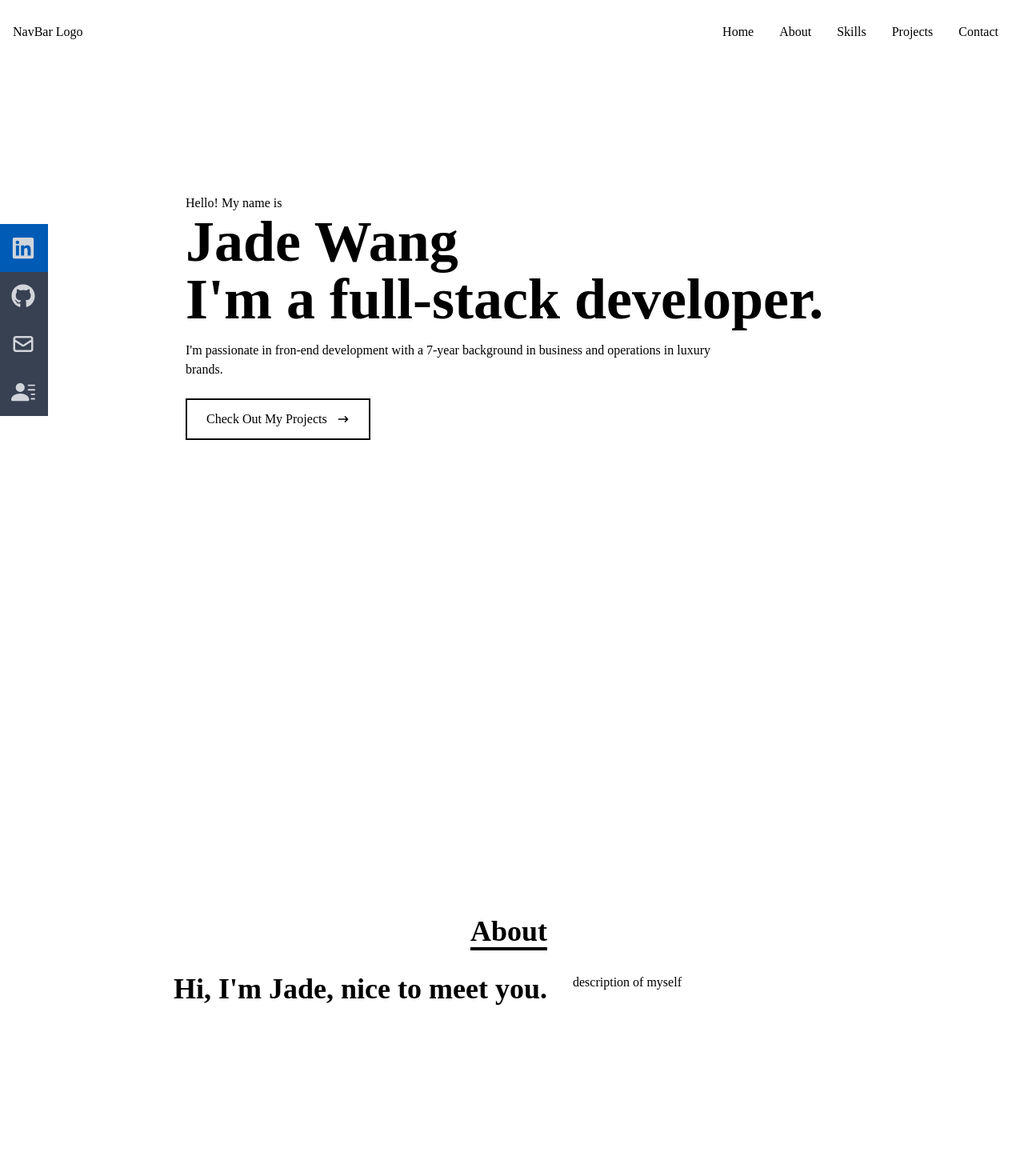
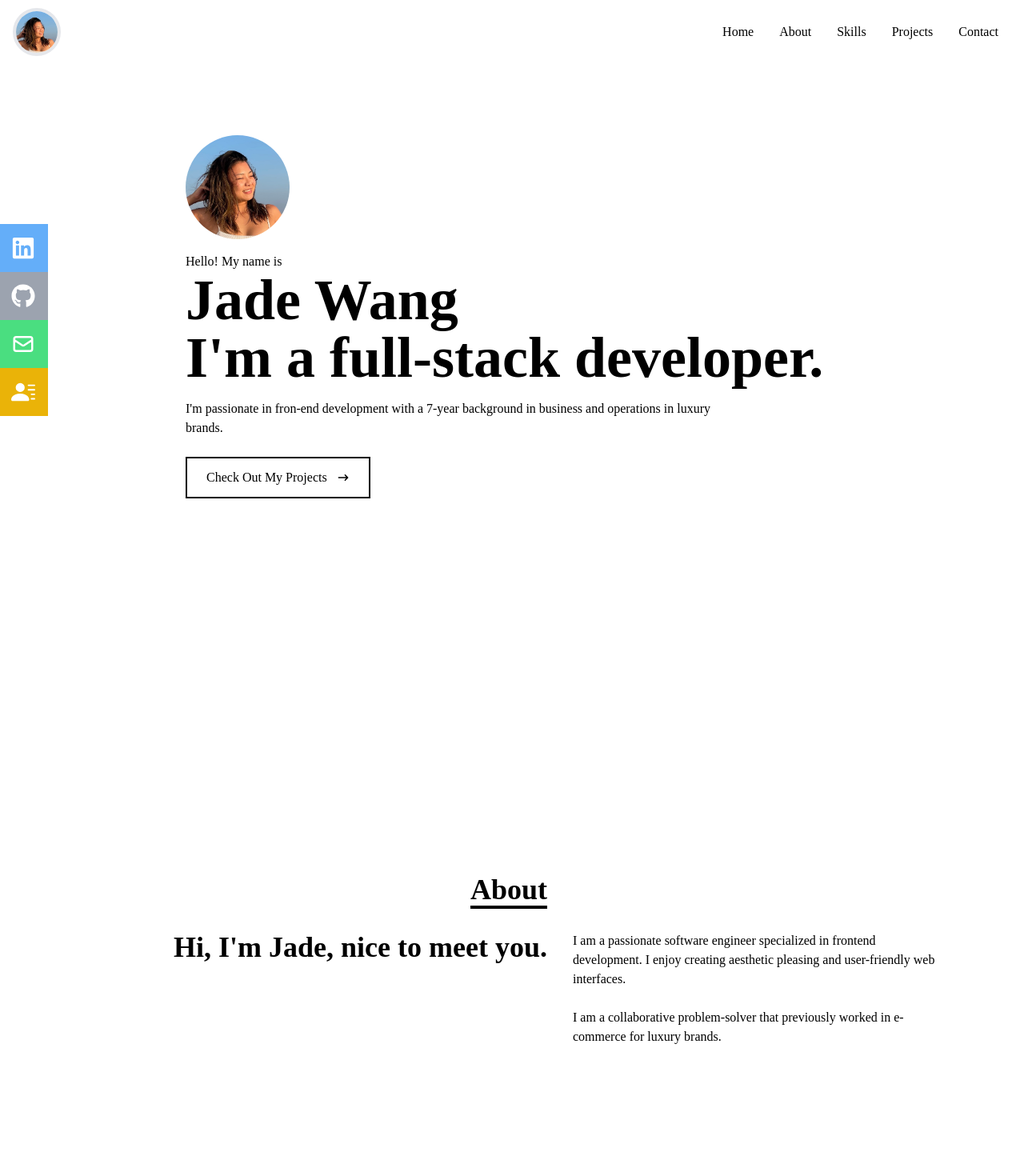
Before and after one commit to jadewang425/portfolio, a React (Create React App) app: page / in a window 1280 px wide. Shown: the top 1470 px of the page at 80% size. Built offline with nearby package versions, Linux system fonts and the light colour scheme.

Commit message:
update styling

```diff
--- a/src/components/About.jsx
+++ b/src/components/About.jsx
@@ -13,7 +13,7 @@ export default function About () {
                         <p>Hi, I'm Jade, nice to meet you.</p>
                     </div>
                     <div>
-                            <p>description of myself</p>
+                        <p>I am a passionate software engineer specialized in frontend development. I enjoy creating aesthetic pleasing and user-friendly web interfaces. <br/><br/>I am a collaborative problem-solver that previously worked in e-commerce for luxury brands. </p>
                     </div>
                 </div>
             </div>
--- a/src/components/Contact.jsx
+++ b/src/components/Contact.jsx
@@ -2,7 +2,7 @@ export default function Contact () {
     return (
         <div name='contact' className="w-full h-screen lg:mx-[60px] flex justify-center items-center p-4 mx-auto">
             <form method='POST' action="https://getform.io/f/97dba2eb-5a04-4955-b636-5a25ee210848" className="flex flex-col max-w-[600px] w-full">
-                <div className="pb-8 mt-8">
+                <div className="pb-8 mt-8 text-center">
                     <p className="text-4xl font-bold inline border-b-4 border-black">Contact</p>
                     <p className="py-4">Contact me through the form below or send me an email at jadewang425@gmail.com</p>
                 </div>
--- a/src/components/Home.jsx
+++ b/src/components/Home.jsx
@@ -1,10 +1,12 @@
 import { HiArrowNarrowRight } from 'react-icons/hi'
 import { Link } from 'react-scroll'
+import Headshot from '../assets/portfolio_pic.jpg'
 
 export default function Home() {
     return (
         <div name='home' className='w-full h-screen lg:mx-[60px]'>
             <div className='max-w-[1000px] mx-auto px-8 flex flex-col justify-center h-full'>
+                <img src={Headshot} alt="Jade" className='w-[130px] mb-4 rounded-full'/>
                 <p>Hello! My name is</p>
                 <h1 className='text-4xl sm:text-7xl font-bold'>Jade Wang</h1>
                 <h2 className='text-4xl sm:text-7xl font-bold'>I'm a full-stack developer.</h2>
--- a/src/components/NavBar.jsx
+++ b/src/components/NavBar.jsx
@@ -4,6 +4,7 @@ import { HiOutlineMail } from 'react-icons/hi'
 import { BsFillPersonLinesFill } from 'react-icons/bs'
 import { Link } from 'react-scroll'
 import Resume from '../assets/Jade_Resume.pdf'
+import Headshot from '../assets/portfolio_pic.jpg'
 
 export default function NavBar() {
     const [nav, setNav] = useState(false)
@@ -11,7 +12,9 @@ export default function NavBar() {
 
     return (
         <div className="fixed w-full h-[80px] flex justify-between items-center px-4 bg-white">
-            <div>NavBar Logo</div>
+            <div>
+                <img src={Headshot} alt="jade" className='w-[60px] rounded-full border-4' />
+            </div>
             {/* menu */}
             <ul className='hidden md:flex'>
                 <li className='hover:border-b-4'>
@@ -76,25 +79,25 @@ export default function NavBar() {
             </ul>
 
             {/* Social Icons */}
-            <div className='hidden lg:flex fixed flex-col top-[35%] left-0'>
+            <div className='hidden lg:flex fixed flex-col top-[35%] left-0 text-white'>
                 <ul>
-                    <li className='w-[160px] h-[60px] flex justify-between items-center ml-[-100px] hover:ml-[-10px] duration-300 bg-[#005bb6]'>
-                        <a href="https://www.linkedin.com/in/jade-c-w/" target="_blank" className='flex justify-between items-center w-full text-gray-300'>
+                    <li className='w-[160px] h-[60px] flex justify-between items-center ml-[-100px] hover:ml-[-10px] duration-300 bg-[#64aef9]'>
+                        <a href="https://www.linkedin.com/in/jade-c-w/" target="_blank" className='flex justify-between items-center w-full'>
                             LinkedIn <FaLinkedin size={30}/>
                         </a>
                     </li>
-                    <li className='w-[160px] h-[60px] flex justify-between items-center ml-[-100px] hover:ml-[-10px] duration-300 bg-gray-700'>
-                        <a href="https://github.com/jadewang425" target="_blank" className='flex justify-between items-center w-full text-gray-300'>
+                    <li className='w-[160px] h-[60px] flex justify-between items-center ml-[-100px] hover:ml-[-10px] duration-300 bg-gray-400'>
+                        <a href="https://github.com/jadewang425" target="_blank" className='flex justify-between items-center w-full'>
                             GitHub <FaGithub size={30}/>
                         </a>
                     </li>
-                    <li className='w-[160px] h-[60px] flex justify-between items-center ml-[-100px] hover:ml-[-10px] duration-300 bg-gray-700'>
-                        <a href="mailto:jadewang425@gmail.com" className='flex justify-between items-center w-full text-gray-300'>
+                    <li className='w-[160px] h-[60px] flex justify-between items-center ml-[-100px] hover:ml-[-10px] duration-300 bg-green-400'>
+                        <a href="mailto:jadewang425@gmail.com" className='flex justify-between items-center w-full'>
                             Email <HiOutlineMail size={30}/>
                         </a>
                     </li>
-                    <li className='w-[160px] h-[60px] flex justify-between items-center ml-[-100px] hover:ml-[-10px] duration-300 bg-gray-700'>
-                        <a href={Resume} download className='flex justify-between items-center w-full text-gray-300'>
+                    <li className='w-[160px] h-[60px] flex justify-between items-center ml-[-100px] hover:ml-[-10px] duration-300 bg-yellow-500'>
+                        <a href={Resume} download className='flex justify-between items-center w-full'>
                             Resume <BsFillPersonLinesFill size={30}/>
                         </a>
                     </li>
```
Also changed, not shown: src/assets/portfolio_pic.jpg (added). Lines whose indentation alone changed are shown as unchanged.
